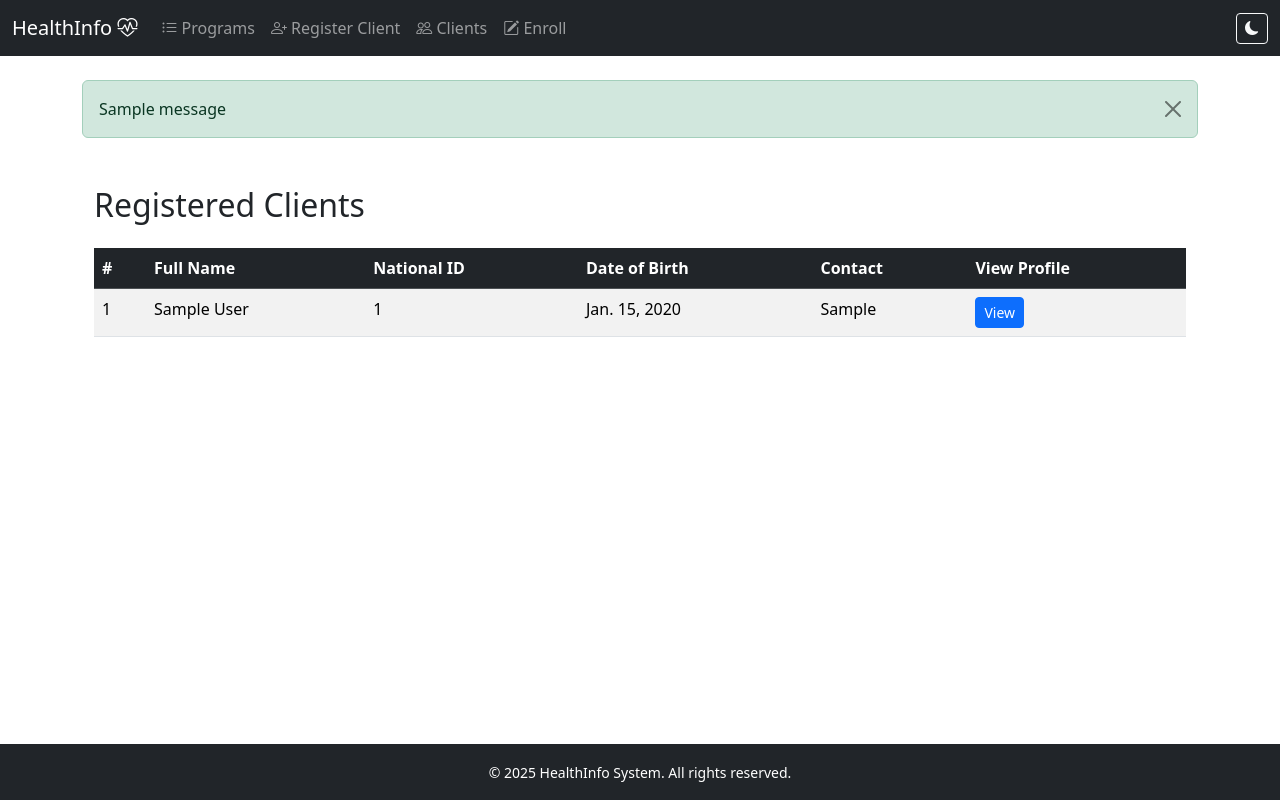
After one commit to roran-williams/healthinfo_system, a Django app: page /frontend/clients/ in a window 1280 px wide. The commit adds this page. Run offline with Django 5.2, Linux system fonts and the light colour scheme; tables that the repository leaves empty hold one stand-in row (values such as "Sample post"); one stand-in notice (Sample message) is shown; some libraries are stand-ins or nearby versions.

Commit message:
Add frontend templates for health program and client management(frontend/templates/): - base_generic.html: Base template with navbar, footer, and theme toggle. - health_program_list.html: Displays a list of health programs with options to edit and delete. - create_health_program.html: Form for creating a new health program. - client_list.html: Displays a list of clients. - register_client.html: Form for registering a new client - enroll_client.html: Form for enrolling a client in a health program.

```diff
--- a/api/tests.py
+++ b/api/tests.py
@@ -1,6 +1,4 @@
 from django.test import TestCase
-
-# Create your tests here.
 from django.test import TestCase
 from rest_framework.test import APIClient
 from rest_framework import status
--- a/api/views.py
+++ b/api/views.py
@@ -2,8 +2,6 @@ from django.shortcuts import render
 from rest_framework import generics
 from .models import HealthProgram, Client, Enrollment
 from .serializers import *
-
-# Create your views here.
 from rest_framework.authtoken.models import Token
 from rest_framework.response import Response
 from rest_framework.decorators import api_view, permission_classes
--- a/frontend/templates/frontend/base_generic.html
+++ b/frontend/templates/frontend/base_generic.html
@@ -1,54 +1,101 @@
 {% load static %}
 <!DOCTYPE html>
-<html lang="en">
+<html lang="en" data-bs-theme="light">
 <head>
     <meta charset="UTF-8">
-    <meta name="viewport" content="width=device-width, initial-scale=1.0">
-    <title>{% block title %}My Health Program App{% endblock %}</title>
+    <title>Health Info System</title>
+    <meta name="viewport" content="width=device-width, initial-scale=1">
 
-    <!-- Include Bootstrap CSS -->
-    <link href="{% static 'bootstrap/bootstrap.min.css' %}" rel="stylesheet">
+    <!-- Bootstrap CSS -->
+    <link href="{% static '/bootstrap/bootstrap.min.css' %}" rel="stylesheet">
 
-    <!-- Include any other CSS or JS files -->
-    {% block extra_head %}{% endblock %}
+    <!-- Bootstrap Icons -->
+    <link href="https://cdn.jsdelivr.net/npm/bootstrap-icons@1.10.5/font/bootstrap-icons.css" rel="stylesheet">
+
+    <!-- Optional: Custom CSS -->
+    <link rel="stylesheet" href="{% static 'css/styles.css' %}">
 </head>
 <body>
-    <div class="container">
     <!-- Navbar -->
-        <nav class="navbar navbar-expand-lg navbar-light bg-light">
-            <a class="navbar-brand" href="/">HealthInfo</a>
-            <button class="navbar-toggler" type="button" data-bs-toggle="collapse" data-bs-target="#navbarNav" aria-controls="navbarNav" aria-expanded="false" aria-label="Toggle navigation">
+    <nav class="navbar navbar-expand-lg navbar-dark bg-dark mb-4">
+        <div class="container-fluid">
+            <a class="navbar-brand" href="#">HealthInfo <i class="bi bi-heart-pulse"></i></a>
+            <button class="navbar-toggler" type="button" data-bs-toggle="collapse"
+                    data-bs-target="#navbarNav" aria-controls="navbarNav"
+                    aria-expanded="false" aria-label="Toggle navigation">
                 <span class="navbar-toggler-icon"></span>
             </button>
-            <div class="collapse navbar-collapse" id="navbarNav">
+
+            <div class="collapse navbar-collapse justify-content-between" id="navbarNav">
                 <ul class="navbar-nav">
-                    <li class="nav-item">
-                        <a class="nav-link active" href="{% url 'frontend:health_program_list' %}">Programs</a>
-                    </li>
-                    <li class="nav-item">
-                        <a class="nav-link" href="{% url 'frontend:create_health_program' %}">Create Program</a>
-                    </li>
-                    <!-- Add more links here -->
+                    <li class="nav-item"><a class="nav-link" href="{% url 'frontend:health_program_list' %}"><i class="bi bi-list-ul"></i> Programs</a></li>
+                    <li class="nav-item"><a class="nav-link" href="{% url 'frontend:register_client' %}"><i class="bi bi-person-plus"></i> Register Client</a></li>
+                    <li class="nav-item"><a class="nav-link" href="{% url 'frontend:client_list' %}"><i class="bi bi-people"></i> Clients</a></li>
+                    <li class="nav-item"><a class="nav-link" href="{% url 'frontend:enroll_client' %}"><i class="bi bi-pencil-square"></i> Enroll</a></li>
                 </ul>
+                <button id="themeToggleBtn" class="btn btn-outline-light btn-sm" title="Toggle Dark Mode">
+                    <i id="themeIcon" class="bi bi-moon-fill"></i>
+                </button>
+            </div>
         </div>
     </nav>
 
-        <!-- Main Content Block -->
-        <div class="content">
+    <!-- Messages -->
+    <div class="container">
+        {% if messages %}
+            {% for message in messages %}
+                <div class="alert alert-{{ message.tags }} alert-dismissible fade show" role="alert">
+                    {{ message }}
+                    <button type="button" class="btn-close" data-bs-dismiss="alert" aria-label="Close"></button>
+                </div>
+            {% endfor %}
+        {% endif %}
+    </div>
+
+    <!-- Page Content -->
+    <div class="container mb-5">
         {% block content %}
         {% endblock %}
     </div>
 
     <!-- Footer -->
-        <footer class="text-center mt-5">
-            <p>&copy; 2025 HealthInfo. All Rights Reserved.</p>
+    <footer class="bg-dark text-white text-center py-3 fixed-bottom">
+        <div class="container">
+            <small>&copy; 2025 HealthInfo System. All rights reserved.</small>
+        </div>
     </footer>
-    </div>
 
-    <!-- Include Bootstrap JS -->
-    <script src="{% static 'bootstrap/bootstrap.bundle.min.js' %}"></script>
+    <!-- Bootstrap Bundle JS -->
+    <script src="{% static 'bootstrap/bootstrap.bundle.min.js'%}"></script>
 
-    <!-- Add any other JavaScript here -->
-    {% block extra_js %}{% endblock %}
+    <!-- Dark Mode Toggle Script -->
+    <script>
+        const themeToggleBtn = document.getElementById('themeToggleBtn');
+        const themeIcon = document.getElementById('themeIcon');
+        const htmlTag = document.documentElement;
+
+        function updateThemeIcon() {
+            if (htmlTag.getAttribute('data-bs-theme') === 'dark') {
+                themeIcon.classList.replace('bi-moon-fill', 'bi-sun-fill');
+            } else {
+                themeIcon.classList.replace('bi-sun-fill', 'bi-moon-fill');
+            }
+        }
+
+        function toggleTheme() {
+            const currentTheme = htmlTag.getAttribute('data-bs-theme');
+            const newTheme = currentTheme === 'light' ? 'dark' : 'light';
+            htmlTag.setAttribute('data-bs-theme', newTheme);
+            localStorage.setItem('theme', newTheme);
+            updateThemeIcon();
+        }
+
+        // On load, apply saved theme
+        const savedTheme = localStorage.getItem('theme') || 'light';
+        htmlTag.setAttribute('data-bs-theme', savedTheme);
+        updateThemeIcon();
+
+        themeToggleBtn.addEventListener('click', toggleTheme);
+    </script>
 </body>
 </html>
--- /dev/null
+++ b/frontend/templates/frontend/client_list.html
@@ -0,0 +1,41 @@
+{% extends "frontend/base_generic.html" %}
+{% load static %}
+
+{% block title %}Client List{% endblock %}
+
+{% block content %}
+<div class="container mt-5">
+    <h2 class="mb-4">Registered Clients</h2>
+
+    {% if clients %}
+        <table class="table table-striped">
+            <thead class="table-dark">
+                <tr>
+                    <th>#</th>
+                    <th>Full Name</th>
+                    <th>National ID</th>
+                    <th>Date of Birth</th>
+                    <th>Contact</th>
+                    <th>View Profile</th>
+                </tr>
+            </thead>
+            <tbody>
+                {% for client in clients %}
+                    <tr>
+                        <td>{{ forloop.counter }}</td>
+                        <td>{{ client.full_name }}</td>
+                        <td>{{ client.national_id }}</td>
+                        <td>{{ client.date_of_birth }}</td>
+                        <td>{{ client.contact }}</td>
+                        <td>
+                            <a href="{% url 'frontend:client_detail' client.id %}" class="btn btn-sm btn-primary">View</a>
+                        </td>
+                    </tr>
+                {% endfor %}
+            </tbody>
+        </table>
+    {% else %}
+        <div class="alert alert-warning">No clients registered yet.</div>
+    {% endif %}
+</div>
+{% endblock %}
--- a/frontend/templates/frontend/health_program_list.html
+++ b/frontend/templates/frontend/health_program_list.html
@@ -6,9 +6,9 @@
     <div class="container">
         <h2>Health Programs</h2>
 
-        <!-- List of programs displayed here -->
         <a href="{% url 'frontend:create_health_program' %}" class="btn btn-primary mb-3">Create New Health Program</a>
 
+        <!-- List of programs displayed here -->
         <table class="table table-bordered">
             <thead>
                 <tr>
--- a/frontend/views.py
+++ b/frontend/views.py
@@ -1,6 +1,3 @@
-from django.shortcuts import render
-
-# Create your views here.
 # frontend/views.py
 from django.shortcuts import render, redirect, get_object_or_404
 from api.models import HealthProgram, Client, Enrollment
@@ -37,11 +34,14 @@ def client_list(request):
     return render(request, 'frontend/client_list.html', {'clients': clients})
 
 def client_detail(request, client_id):
+    enrollments = Enrollment.objects.all()
     client = get_object_or_404(Client, id=client_id)
-    return render(request, 'frontend/client_detail.html', {'client': client})
+    return render(request, 'frontend/client_detail.html', {'client': client,'enrollments':enrollments})
 
 # Enrollment Views
 def enroll_client(request):
+    clients = Client.objects.all()
+    programs = HealthProgram.objects.all()
     if request.method == 'POST':
         form = EnrollmentForm(request.POST)
         if form.is_valid():
@@ -49,4 +49,4 @@ def enroll_client(request):
             return redirect('frontend:client_list')
     else:
         form = EnrollmentForm()
-    return render(request, 'frontend/enroll_client.html', {'form': form})
+    return render(request, 'frontend/enroll_client.html', {'form': form, 'clients':clients, 'programs':programs})
```
Also changed, not shown: frontend/templates/frontend/client_detail.html (added, +35 -0 lines), frontend/templates/frontend/create_health_program.html (+26 -15 lines), frontend/templates/frontend/enroll_client.html (added, +33 -0 lines), frontend/templates/frontend/register_client.html (added, +43 -0 lines). Lines whose indentation alone changed are shown as unchanged.
